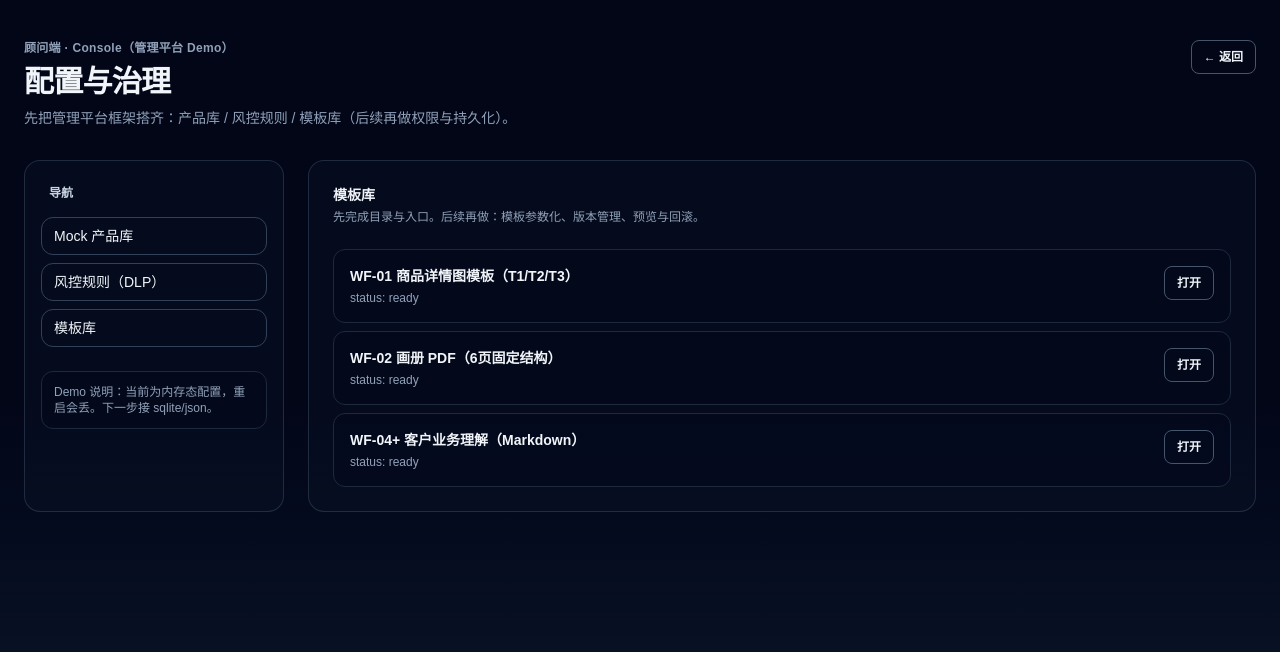
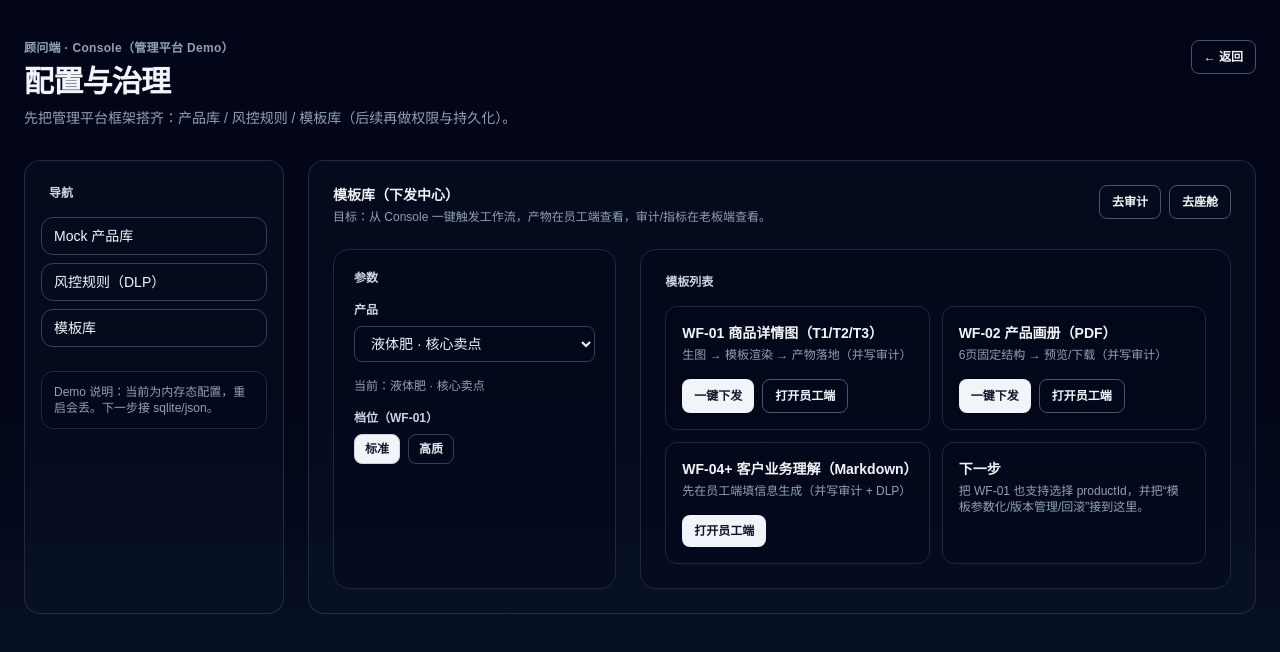
Before and after one commit to RubyXYTeam/ai-efficiency-demo, a Next.js app: page /console/templates in a window 1280 px wide. Shown: the top 652 px of the page. Built offline with nearby package versions, Linux system fonts and the light colour scheme.

Commit message:
feat: console templates as dispatch center (run wf01/wf02)

```diff
--- a/src/app/console/templates/page.tsx
+++ b/src/app/console/templates/page.tsx
@@ -1,57 +1,223 @@
+"use client";
+
+import { useEffect, useMemo, useState } from "react";
 import Link from "next/link";
 
+type Product = {
+  id: string;
+  name: string;
+  subtitle: string;
+  bullets: string[];
+  gridLabels: [string, string, string, string];
+  compliance: string;
+};
+
 export default function ConsoleTemplatesPage() {
-  const templates = [
-    { id: "wf01", name: "WF‑01 商品详情图模板（T1/T2/T3）", status: "ready" },
-    { id: "wf02", name: "WF‑02 画册 PDF（6页固定结构）", status: "ready" },
-    { id: "wf04", name: "WF‑04+ 客户业务理解（Markdown）", status: "ready" },
-  ];
+  const [products, setProducts] = useState<Product[]>([]);
+  const [productId, setProductId] = useState<string>("p_liquid_fert_20kg");
+
+  const [quality, setQuality] = useState<"standard" | "hq">("standard");
+  const [loading, setLoading] = useState<string | null>(null);
+  const [msg, setMsg] = useState<string>("");
+
+  const activeProduct = useMemo(
+    () => products.find((p) => p.id === productId) || null,
+    [products, productId]
+  );
+
+  useEffect(() => {
+    (async () => {
+      const res = await fetch("/api/console/products");
+      const j = await res.json();
+      setProducts(j.products || []);
+      if (j.products?.[0]?.id) setProductId(j.products[0].id);
+    })();
+  }, []);
+
+  async function runWf01() {
+    setLoading("wf01");
+    setMsg("");
+    try {
+      const res = await fetch("/api/workflows/wf01/run", {
+        method: "POST",
+        headers: { "Content-Type": "application/json" },
+        body: JSON.stringify({ qualityPreset: quality, templateIds: ["T1", "T2", "T3"] }),
+      });
+      const j = await res.json();
+      if (!res.ok) throw new Error(j?.error || `HTTP ${res.status}`);
+      setMsg(`WF‑01 已生成：${j.base}`);
+    } catch (e: any) {
+      setMsg(`WF‑01 失败：${e?.message || String(e)}`);
+    } finally {
+      setLoading(null);
+    }
+  }
+
+  async function runWf02() {
+    setLoading("wf02");
+    setMsg("");
+    try {
+      const res = await fetch("/api/workflows/wf02/run", {
+        method: "POST",
+        headers: { "Content-Type": "application/json" },
+        body: JSON.stringify({ productId }),
+      });
+      const j = await res.json();
+      if (!res.ok) throw new Error(j?.error || `HTTP ${res.status}`);
+      setMsg(`WF‑02 已生成：${j.url}`);
+    } catch (e: any) {
+      setMsg(`WF‑02 失败：${e?.message || String(e)}`);
+    } finally {
+      setLoading(null);
+    }
+  }
 
   return (
     <div>
-      <div className="text-sm font-semibold">模板库</div>
-      <div className="mt-1 text-xs text-slate-400">
-        先完成目录与入口。后续再做：模板参数化、版本管理、预览与回滚。
+      <div className="flex items-start justify-between gap-4">
+        <div>
+          <div className="text-sm font-semibold">模板库（下发中心）</div>
+          <div className="mt-1 text-xs text-slate-400">
+            目标：从 Console 一键触发工作流，产物在员工端查看，审计/指标在老板端查看。
+          </div>
+        </div>
+        <div className="flex gap-2">
+          <Link
+            href="/boss/audit"
+            className="rounded-lg border border-slate-600 px-3 py-2 text-xs font-semibold hover:border-slate-400 transition"
+          >
+            去审计
+          </Link>
+          <Link
+            href="/boss/dashboard"
+            className="rounded-lg border border-slate-600 px-3 py-2 text-xs font-semibold hover:border-slate-400 transition"
+          >
+            去座舱
+          </Link>
+        </div>
       </div>
 
-      <div className="mt-6 space-y-2">
-        {templates.map((t) => (
-          <div
-            key={t.id}
-            className="rounded-xl border border-slate-800 bg-slate-950/30 p-4 flex items-start justify-between gap-4"
-          >
-            <div>
-              <div className="text-sm font-semibold">{t.name}</div>
-              <div className="mt-1 text-xs text-slate-400">status: {t.status}</div>
+      <div className="mt-6 grid grid-cols-1 lg:grid-cols-3 gap-6">
+        <div className="rounded-2xl border border-slate-800 bg-slate-950/30 p-5">
+          <div className="text-xs font-semibold text-slate-300">参数</div>
+
+          <label className="mt-4 block">
+            <div className="text-xs font-semibold text-slate-300">产品</div>
+            <select
+              value={productId}
+              onChange={(e) => setProductId(e.target.value)}
+              className="mt-2 w-full rounded-lg border border-slate-700 bg-slate-950/20 px-3 py-2 text-sm"
+            >
+              {products.map((p) => (
+                <option key={p.id} value={p.id}>
+                  {p.name}
+                </option>
+              ))}
+            </select>
+          </label>
+
+          <div className="mt-4 text-xs text-slate-400">
+            当前：{activeProduct ? activeProduct.name : "-"}
+          </div>
+
+          <div className="mt-4 text-xs font-semibold text-slate-300">档位（WF‑01）</div>
+          <div className="mt-2 flex gap-2">
+            <button
+              onClick={() => setQuality("standard")}
+              className={`rounded-lg border px-2.5 py-1.5 text-xs font-semibold transition ${
+                quality === "standard"
+                  ? "border-slate-300 bg-slate-100 text-slate-900"
+                  : "border-slate-700 bg-transparent text-slate-200 hover:border-slate-400"
+              }`}
+            >
+              标准
+            </button>
+            <button
+              onClick={() => setQuality("hq")}
+              className={`rounded-lg border px-2.5 py-1.5 text-xs font-semibold transition ${
+                quality === "hq"
+                  ? "border-slate-300 bg-slate-100 text-slate-900"
+                  : "border-slate-700 bg-transparent text-slate-200 hover:border-slate-400"
+              }`}
+            >
+              高质
+            </button>
+          </div>
+
+          {msg ? (
+            <div className="mt-4 rounded-xl border border-slate-700 bg-slate-900/30 p-3 text-xs text-slate-200">
+              {msg}
             </div>
-            <div className="flex gap-2">
-              {t.id === "wf01" ? (
+          ) : null}
+        </div>
+
+        <div className="lg:col-span-2 rounded-2xl border border-slate-800 bg-slate-950/30 p-6">
+          <div className="text-xs font-semibold text-slate-300">模板列表</div>
+
+          <div className="mt-4 grid grid-cols-1 md:grid-cols-2 gap-3">
+            <div className="rounded-xl border border-slate-800 bg-slate-950/20 p-4">
+              <div className="text-sm font-semibold">WF‑01 商品详情图（T1/T2/T3）</div>
+              <div className="mt-1 text-xs text-slate-400">
+                生图 → 模板渲染 → 产物落地（并写审计）
+              </div>
+              <div className="mt-4 flex gap-2">
+                <button
+                  onClick={runWf01}
+                  disabled={loading === "wf01"}
+                  className="rounded-lg bg-slate-100 px-3 py-2 text-xs font-semibold text-slate-900 hover:bg-white transition disabled:opacity-60"
+                >
+                  {loading === "wf01" ? "生成中…" : "一键下发"}
+                </button>
                 <Link
                   href="/employee/workbench/wf01"
                   className="rounded-lg border border-slate-600 px-3 py-2 text-xs font-semibold hover:border-slate-400 transition"
                 >
-                  打开
+                  打开员工端
                 </Link>
-              ) : null}
-              {t.id === "wf02" ? (
+              </div>
+            </div>
+
+            <div className="rounded-xl border border-slate-800 bg-slate-950/20 p-4">
+              <div className="text-sm font-semibold">WF‑02 产品画册（PDF）</div>
+              <div className="mt-1 text-xs text-slate-400">6页固定结构 → 预览/下载（并写审计）</div>
+              <div className="mt-4 flex gap-2">
+                <button
+                  onClick={runWf02}
+                  disabled={loading === "wf02"}
+                  className="rounded-lg bg-slate-100 px-3 py-2 text-xs font-semibold text-slate-900 hover:bg-white transition disabled:opacity-60"
+                >
+                  {loading === "wf02" ? "生成中…" : "一键下发"}
+                </button>
                 <Link
                   href="/employee/workbench/wf02"
                   className="rounded-lg border border-slate-600 px-3 py-2 text-xs font-semibold hover:border-slate-400 transition"
                 >
-                  打开
+                  打开员工端
                 </Link>
-              ) : null}
-              {t.id === "wf04" ? (
+              </div>
+            </div>
+
+            <div className="rounded-xl border border-slate-800 bg-slate-950/20 p-4">
+              <div className="text-sm font-semibold">WF‑04+ 客户业务理解（Markdown）</div>
+              <div className="mt-1 text-xs text-slate-400">先在员工端填信息生成（并写审计 + DLP）</div>
+              <div className="mt-4 flex gap-2">
                 <Link
                   href="/employee/workbench/wf04"
-                  className="rounded-lg border border-slate-600 px-3 py-2 text-xs font-semibold hover:border-slate-400 transition"
+                  className="rounded-lg bg-slate-100 px-3 py-2 text-xs font-semibold text-slate-900 hover:bg-white transition"
                 >
-                  打开
+                  打开员工端
                 </Link>
-              ) : null}
+              </div>
+            </div>
+
+            <div className="rounded-xl border border-slate-800 bg-slate-950/20 p-4">
+              <div className="text-sm font-semibold">下一步</div>
+              <div className="mt-1 text-xs text-slate-400">
+                把 WF‑01 也支持选择 productId，并把“模板参数化/版本管理/回滚”接到这里。
+              </div>
             </div>
           </div>
-        ))}
+        </div>
       </div>
     </div>
   );
```
